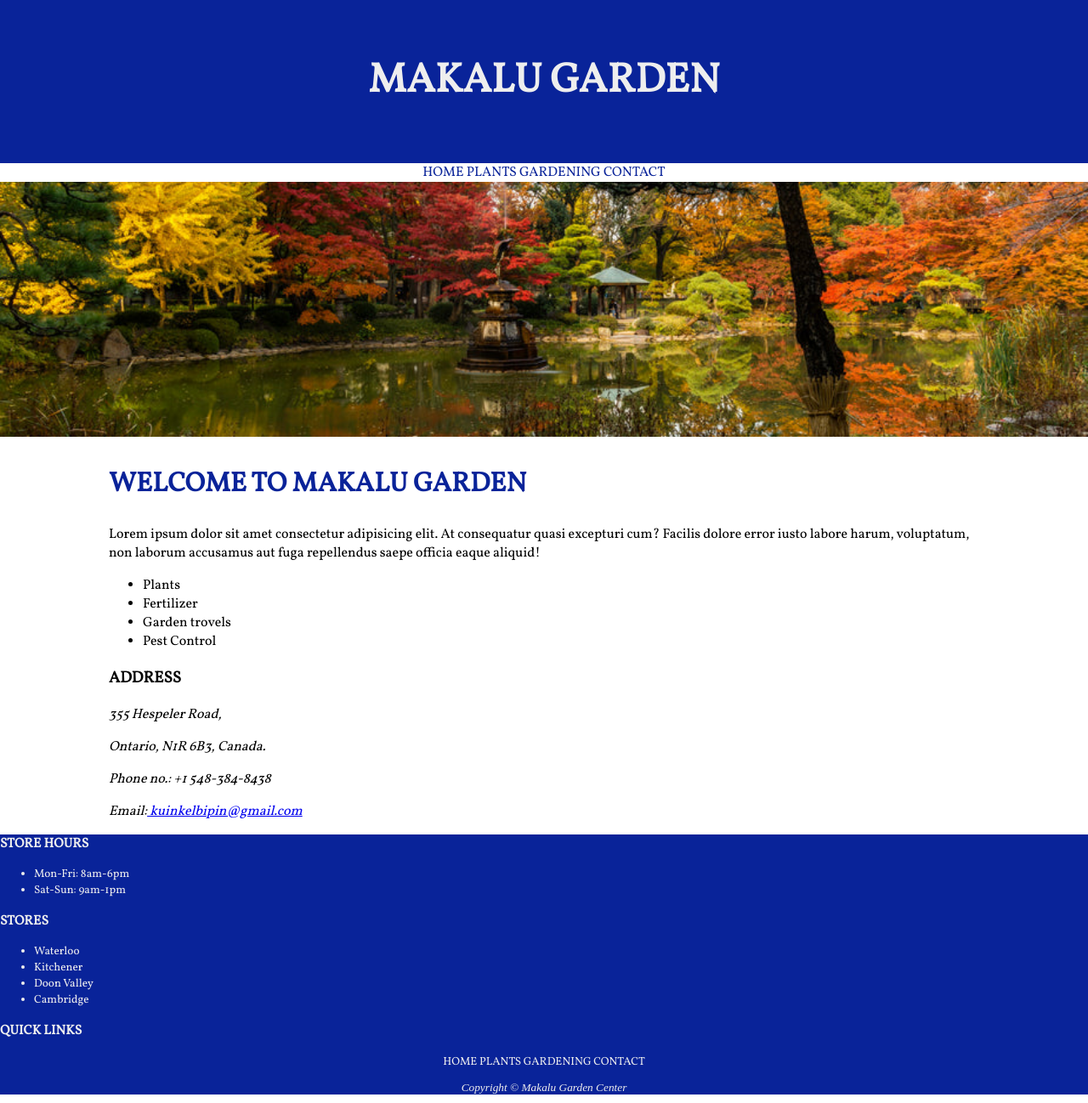
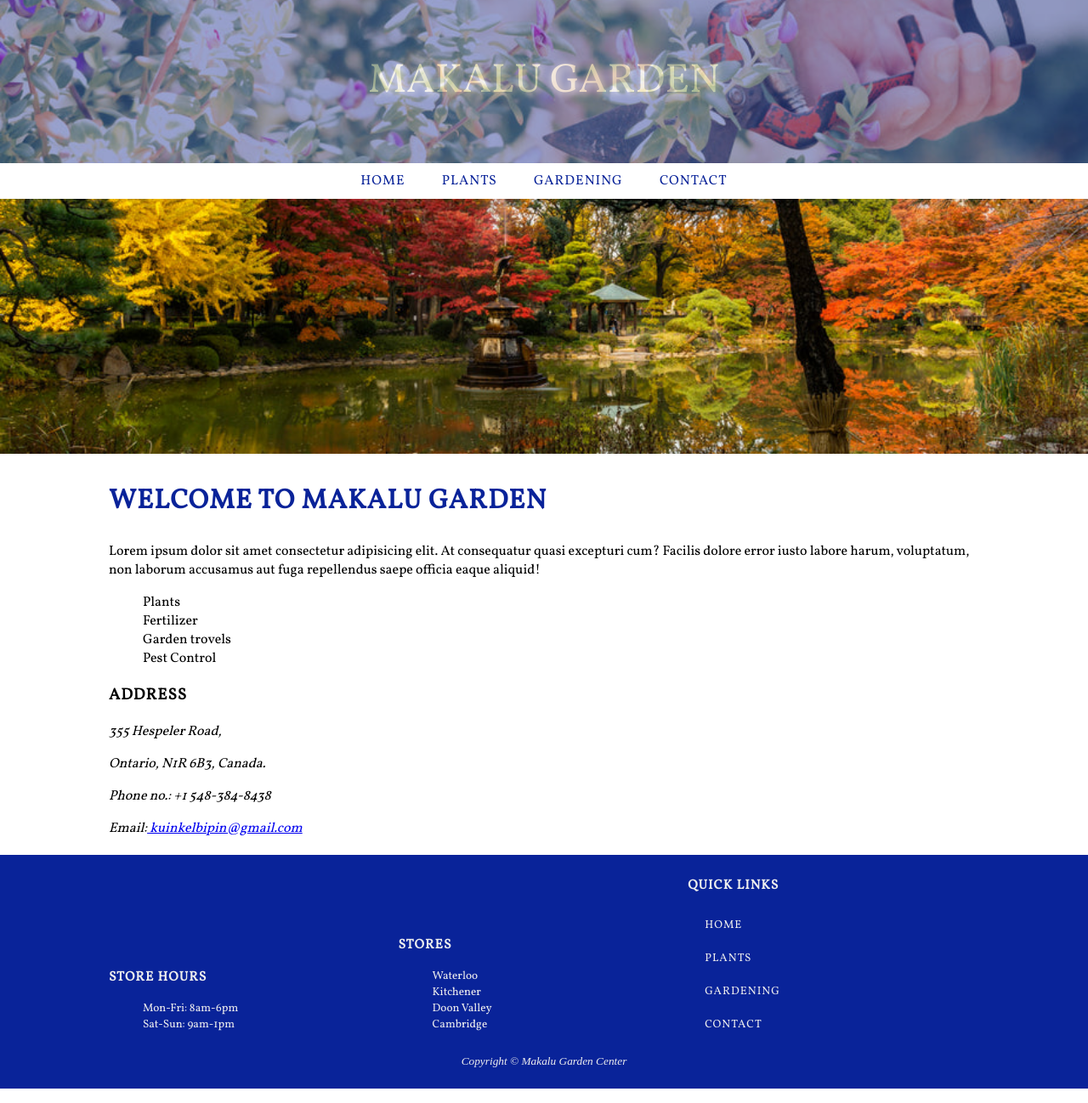
Before and after one commit to BIPINKUINKEL/makalu-garden, a plain HTML site: page index.html in a window 1280 px wide. Shown: the whole page at 85% size. Drawn offline with Linux system fonts and the light colour scheme.

Commit message:
Gave additional styling to the pages

```diff
--- a/style.css
+++ b/style.css
@@ -11,6 +11,9 @@ body, h2, h3 {
 h1{
     font-size: 3em;
     line-height: 400%;
+    font-weight: 500;
+    background-color: #092399;opacity: 0.4;
+    text-shadow: 2px 2px 10px white;
 }
 
 h2 {
@@ -23,6 +26,11 @@ dt {
 
 footer {
     font-size: smaller;
+    padding-top: 10px;
+    padding-bottom: 10px;
+    padding-left: 10%;
+    padding-right: 10%;
+    margin-top: 20px;
 }
 
 #copyright {
@@ -41,10 +49,14 @@ h2, nav > a {
 
 footer nav > a {
     color: #eee;
+    display: block;
+    padding: zero;
+    text-align: left;
 }
 
 h2, h3, nav > a {
     text-transform: uppercase;
+    letter-spacing: 1px;
 }
 
 h1, nav, #copyright {
@@ -53,6 +65,11 @@ h1, nav, #copyright {
 
 nav a {
     text-decoration: none;
+    display: inline-block;
+    padding-top: 10px;
+    padding-bottom: 10px;
+    padding-left: 20px;
+    padding-right: 20px;
 }
 
 body, h1 {
@@ -81,9 +98,34 @@ body, h1 {
     margin-bottom: 20px;
 }
 
+#categories > section h3 {
+    font-weight: bold;
+}
+
 #heroimg {
     width: 100%;
     height: 300px;
     object-fit: cover;
     object-position: center;
 }
+
+header {
+    background-image: url(./imgs/hand-grips-a-gardening-tool-to-cut-back-a-plant.jpg);
+    background-size: cover;
+    background-position: center;
+}
+
+#wrapper {
+    width: 80%;
+    margin: auto;
+}
+
+footer > div {
+    display: inline-block;
+    width: 33%;
+}
+
+ul {
+    padding: zero;
+    list-style: none;
+}
```
